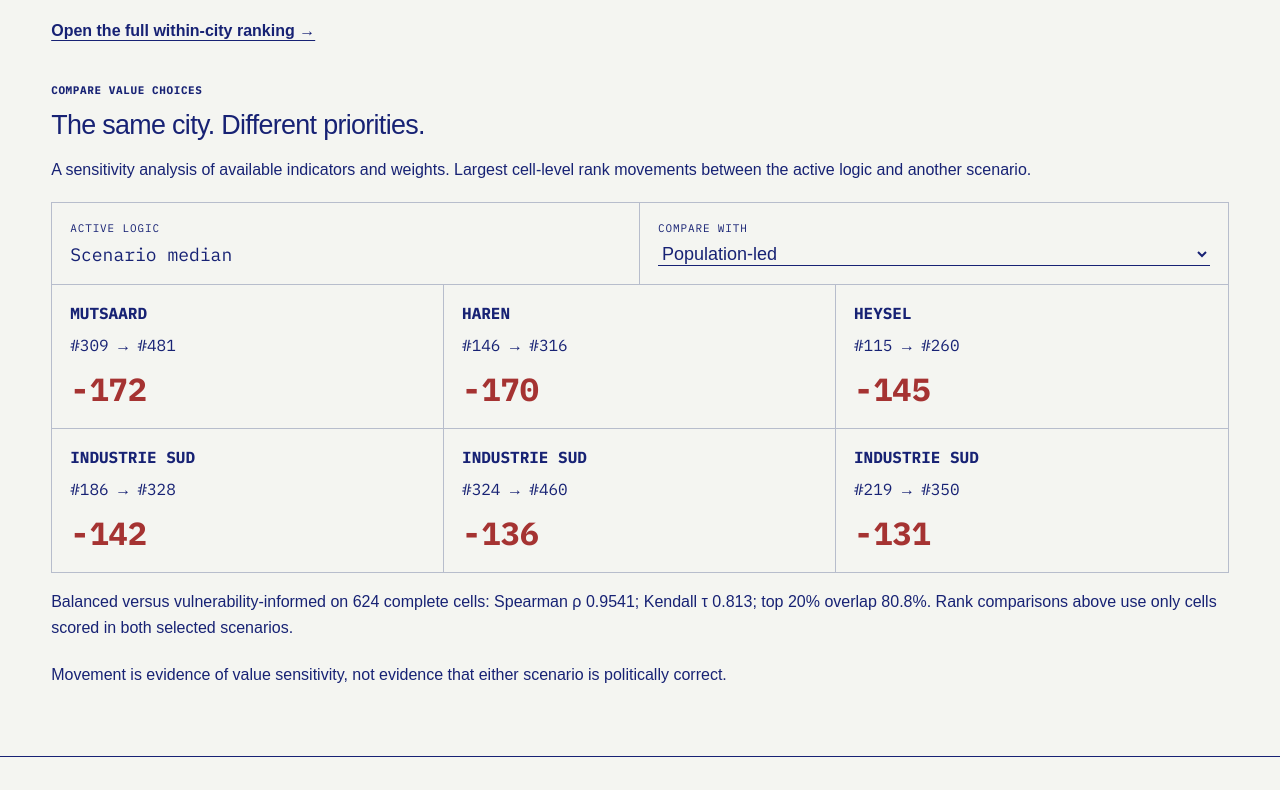
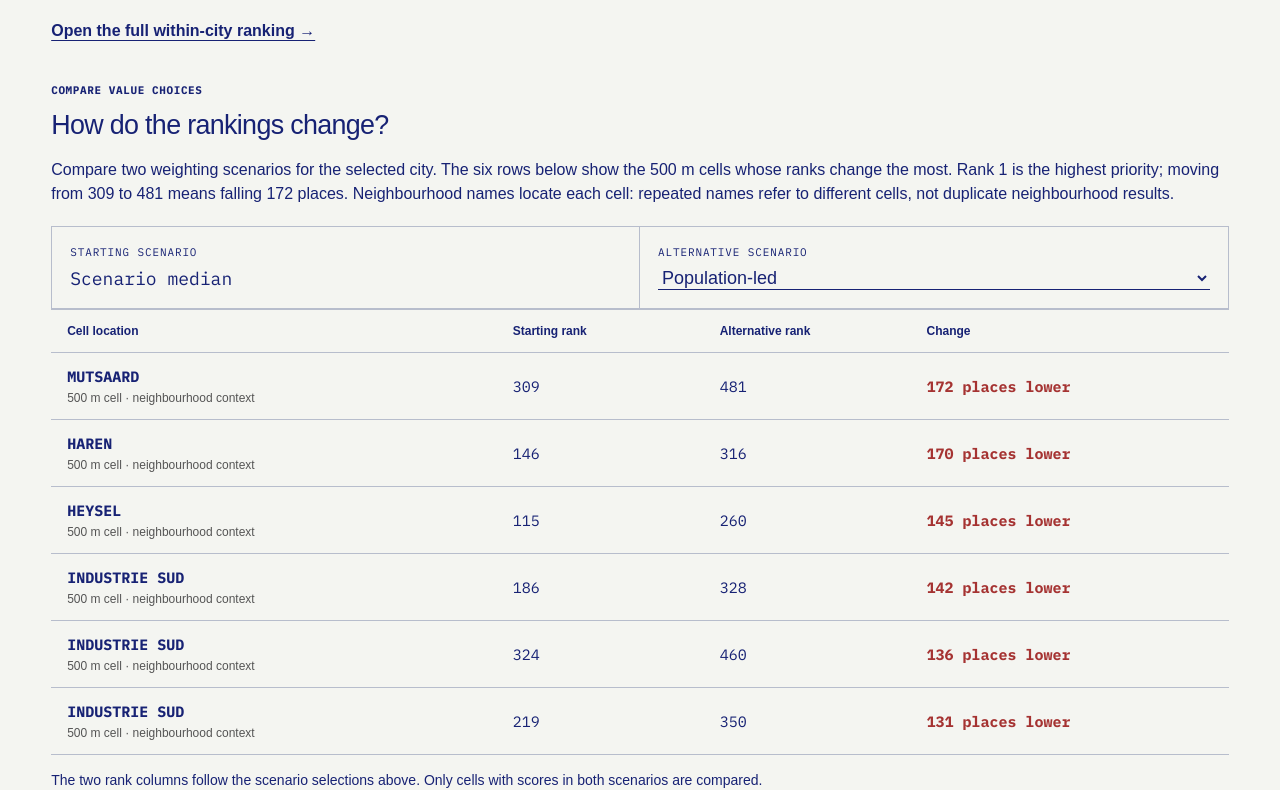
Before and after one commit to polenbicer/spatial_sensitivity_lab, a Next.js app: page / in a window 1280 px wide. Shown: the part 3313-4103 px from the top of the page. Built offline with nearby package versions, Linux system fonts and the light colour scheme.

Commit message:
Explain scenario rank changes and balance map and ranking table widths

```diff
--- a/app/globals.css
+++ b/app/globals.css
@@ -3632,3 +3632,24 @@ footer { color:var(--paper); background:var(--ink); }
 .lab-chapter p, .lab-instructions li { font-family:Arial,sans-serif; }
 .lab-chapter p.eyebrow { font-family:"IBM Plex Mono",monospace; }
 .lab-chapter .blindspot > div p { border:0; padding:0; margin:0 0 16px; }
+
+/* Give the map and the concise ranking equal space. */
+.ranking-results { grid-template-columns:minmax(0,1fr) minmax(0,1fr); }
+.ranking-results.summary-columns .full-table table { table-layout:fixed; width:100%; }
+.ranking-results.summary-columns .full-table :is(th,td):nth-child(1) { width:48px; }
+.ranking-results.summary-columns .full-table :is(th,td):nth-child(2) { width:92px; min-width:0; max-width:none; }
+.ranking-results.summary-columns.neighbourhoods .full-table :is(th,td):nth-child(7),
+.ranking-results.summary-columns.cells .full-table :is(th,td):nth-child(5) { width:110px; }
+.ranking-results.summary-columns .full-table :is(th,td):nth-child(4) { width:auto; white-space:normal; overflow-wrap:anywhere; }
+.ranking-results.summary-columns .full-table th .column-help { white-space:normal; }
+.rank-comparison-table { border-top:1px solid #b7bdcc; overflow-x:auto; }
+.rank-comparison-row { display:grid; grid-template-columns:minmax(200px,1.4fr) minmax(100px,.65fr) minmax(110px,.65fr) minmax(170px,1fr); align-items:center; border-bottom:1px solid #b7bdcc; min-width:640px; }
+.rank-comparison-row > * { padding:14px 16px; font-size:15px; }
+.rank-comparison-row small { display:block; margin-top:5px; font:12px Arial,sans-serif; color:#555; }
+.comparison-head > * { font:600 12px Arial,sans-serif; }
+.rank-comparison-row .up { color:#176644; }
+.rank-comparison-row .down { color:#a53332; }
+.comparison-example { font-size:14px; }
+.social-comparison-note { padding:22px 0; border-top:1px solid #c5c8d2; }
+@media(max-width:900px) { .ranking-results { grid-template-columns:1fr; } }
+@media print { .ranking-results { display:block; } }
--- a/app/redesign.tsx
+++ b/app/redesign.tsx
@@ -393,13 +393,13 @@ export default function ResearchInterface() {
       <section className="scenario-comparator" aria-labelledby="compare-title">
         <header>
           <p className="eyebrow">Compare value choices</p>
-          <h3 id="compare-title">The same city. Different priorities.</h3>
-        <p>A sensitivity analysis of available indicators and weights. Largest cell-level rank movements between the active logic and another scenario.</p>
+          <h3 id="compare-title">How do the rankings change?</h3>
+        <p>Compare two weighting scenarios for the selected city. The six rows below show the 500 m cells whose ranks change the most. Rank 1 is the highest priority; moving from 309 to 481 means falling 172 places. Neighbourhood names locate each cell: repeated names refer to different cells, not duplicate neighbourhood results.</p>
         </header>
         <div className="compare-controls">
-          <label>Active logic<strong>{SCENARIOS[scenario].title}</strong></label>
+          <label>Starting scenario<strong>{SCENARIOS[scenario].title}</strong></label>
           <label>
-            Compare with
+            Alternative scenario
             <select value={comparisonScenario} onChange={(e) => setComparisonScenario(e.target.value as Scenario)}>
               {(Object.keys(SCENARIOS) as Scenario[]).filter((key) => key !== scenario).map((key) => (
                 <option key={key} value={key}>{SCENARIOS[key].title}</option>
@@ -407,16 +407,18 @@ export default function ResearchInterface() {
             </select>
           </label>
         </div>
-        <div className="compare-list">
+        <div className="rank-comparison-table" role="table" aria-label="Cell rank changes between the starting and alternative scenarios">
+          <div className="rank-comparison-row comparison-head" role="row"><b role="columnheader">Cell location</b><b role="columnheader">Starting rank</b><b role="columnheader">Alternative rank</b><b role="columnheader">Change</b></div>
           {comparisonRows.map((row) => (
-            <article key={row.id}>
-              <b>{row.name}</b>
-              <span>#{row.a} → #{row.b}</span>
-              <strong className={row.shift > 0 ? "up" : "down"}>{row.shift > 0 ? `+${row.shift}` : row.shift}</strong>
-            </article>
+            <div className="rank-comparison-row" role="row" key={row.id}>
+              <span role="cell"><b>{row.name}</b><small>500 m cell · neighbourhood context</small></span>
+              <span role="cell">{row.a}</span>
+              <span role="cell">{row.b}</span>
+              <strong role="cell" className={row.shift > 0 ? "up" : "down"}>{Math.abs(row.shift)} places {row.shift > 0 ? "higher" : row.shift < 0 ? "lower" : "unchanged"}</strong>
+            </div>
           ))}
         </div>
-        {socialSensitivity && <p>Balanced versus vulnerability-informed on {socialSensitivity.n_complete_cells} complete cells: Spearman ρ {socialSensitivity.spearman_balanced_vs_vulnerability}; Kendall τ {socialSensitivity.kendall_balanced_vs_vulnerability}; top 20% overlap {(socialSensitivity.top20_overlap_fraction * 100).toFixed(1)}%. Rank comparisons above use only cells scored in both selected scenarios.</p>}
+        <p className="comparison-example">The two rank columns follow the scenario selections above. Only cells with scores in both scenarios are compared.</p>
         <p className="comparison-foot">Movement is evidence of value sensitivity, not evidence that either scenario is politically correct.</p>
       </section>
       </section>
@@ -520,6 +522,7 @@ export default function ResearchInterface() {
           </p>
         </div>
       </section>
+        {socialSensitivity && <div className="social-comparison-note"><h3>Additional check: social indicators</h3><p>This separate analysis compares balanced and vulnerability-informed weighting, independently of the scenarios selected above.</p><p>Balanced versus vulnerability-informed on {socialSensitivity.n_complete_cells} complete cells: Spearman ρ {socialSensitivity.spearman_balanced_vs_vulnerability}; Kendall τ {socialSensitivity.kendall_balanced_vs_vulnerability}; top 20% overlap {(socialSensitivity.top20_overlap_fraction * 100).toFixed(1)}%.</p></div>}
       </section>
       <section className="lab-chapter" id="politics" aria-labelledby="politics-title">
         <header className="chapter-header"><p className="eyebrow">04 · Politics &amp; legitimacy</p><h2 id="politics-title">Politics &amp; legitimacy</h2><p>From value choices in a model to justification, participation and public responsibility.</p></header>
```
Also changed, not shown: app/rankings/ranking-explorer.tsx (+1 -1 lines).
